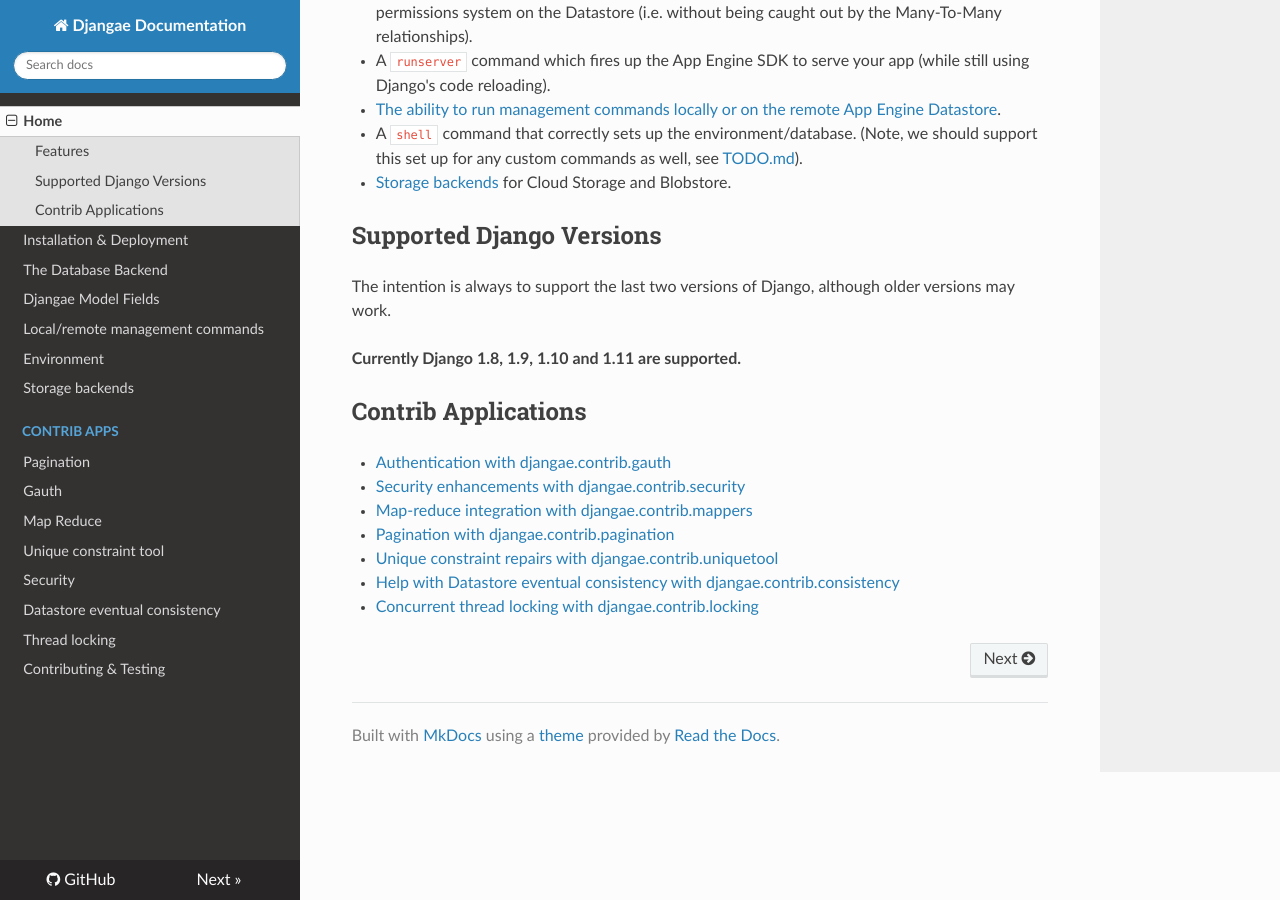
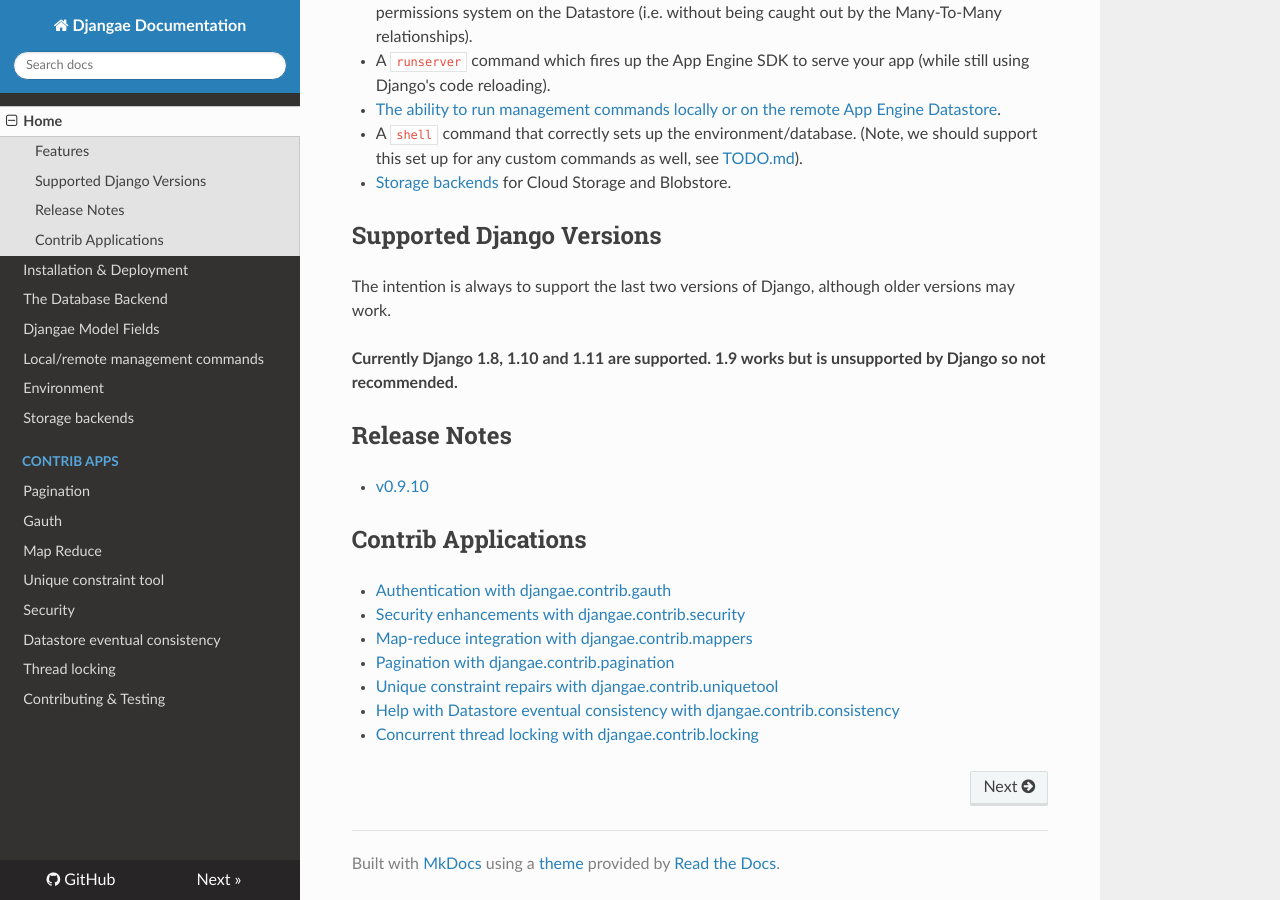
Before and after one commit to wittfabian/djangae, an MkDocs documentation site: the page built from docs/index.md, in a window 1280 px wide and 900 px high, scrolled down 815 px. Built offline with MkDocs 1.6.1, drawn with Linux system fonts in a browser that asks for light colours; nearby versions of some CDN libraries; old or Windows-style settings are respelled for this version of MkDocs.

Commit message:
Add some release notes describing how to update

```diff
--- a/docs/index.md
+++ b/docs/index.md
@@ -30,8 +30,10 @@
 
 The intention is always to support the last two versions of Django, although older versions may work.
 
-**Currently Django 1.8, 1.9, 1.10 and 1.11 are supported.**
+**Currently Django 1.8, 1.10 and 1.11 are supported. 1.9 works but is unsupported by Django so not recommended.**
 
+## Release Notes
+ - [v0.9.10](release_notes/0_9_10.md)
 
 ## Contrib Applications
 
```
Also changed, not shown: docs/release_notes/0_9_10.md (added, +29 -0 lines).
